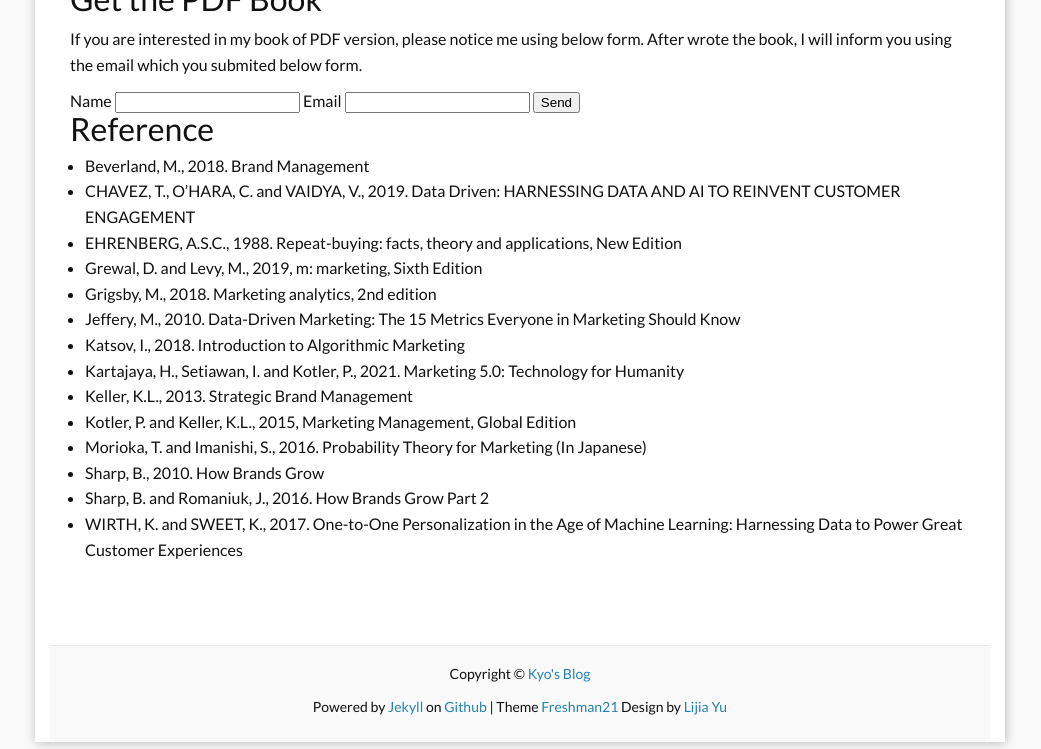
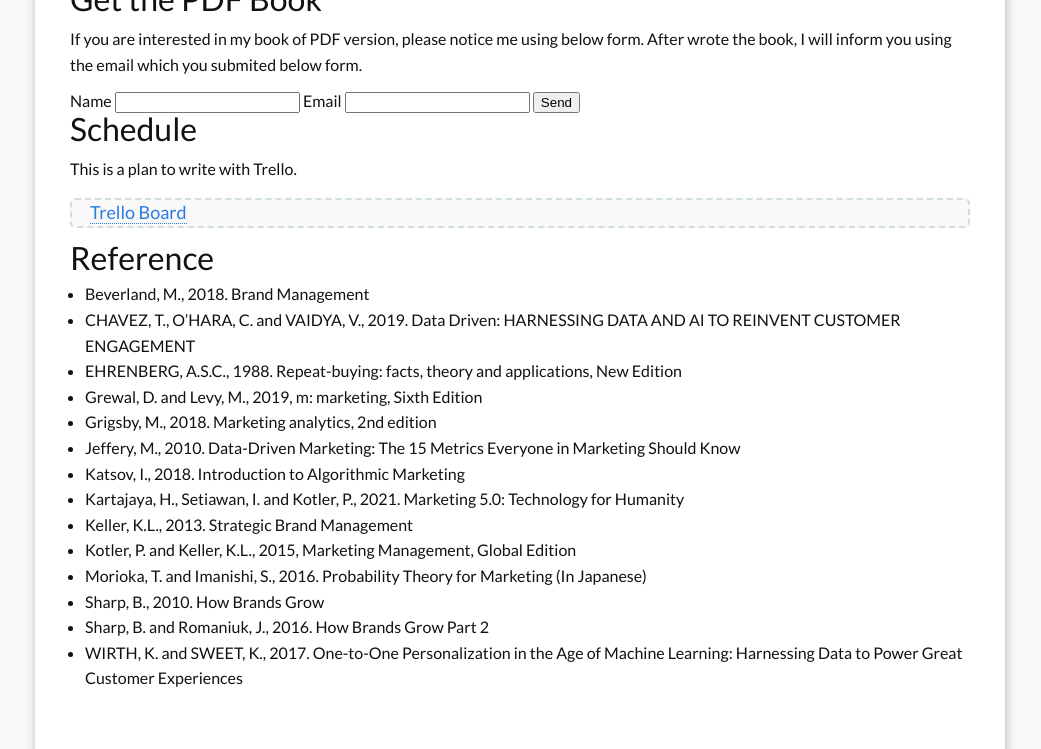
Before and after one commit to kyo1988/Kyo.github.io, a Jekyll site: the page built from i_markerting.md, in a window 1280 px wide and 900 px high, scrolled down 1424 px, cut to the strip 151-900 px from the top of the window. Shown: the whole strip, without its empty margins (120-1161 px from the left). Built offline with Jekyll 4.4.1, drawn with Linux system fonts in a browser that asks for light colours; a script that is not in the unit is left out; comment, search, counter and statistics services are not loaded.

Commit message:
add Trello
add Trello

```diff
--- /dev/null
+++ b/_includes/trello.html
@@ -0,0 +1,4 @@
+<blockquote class="trello-board-compact">
+<a href="https://trello.com/b/NxqesoQf">Trello Board</a>
+</blockquote>
+<script src="https://p.trellocdn.com/embed.min.js"></script>
--- a/i_markerting.md
+++ b/i_markerting.md
@@ -44,6 +44,10 @@
 
 {% include goole-form.html %}
 
+## Schedule
+This is a plan to write with Trello.
+
+{% include trello.html %}
 
 ## Reference
 * Beverland, M., 2018. Brand Management
```
